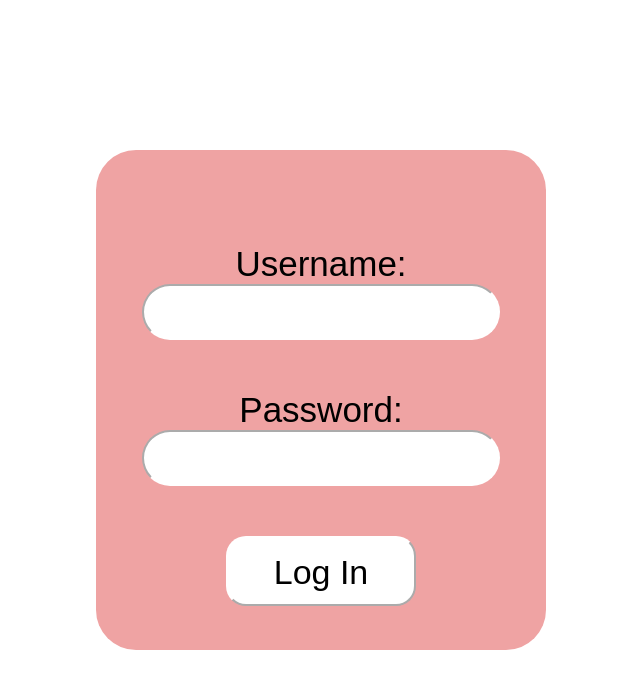
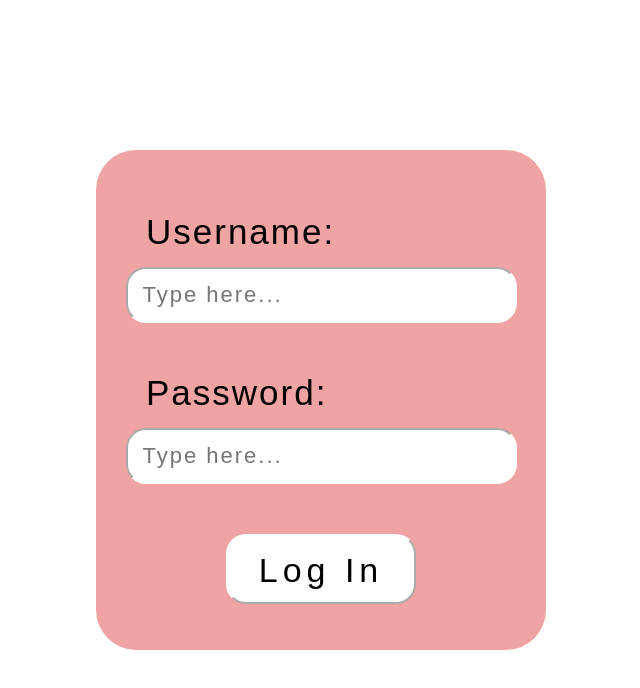
Before and after one commit to Project-Code-Recipe-Generator/Recipe-Generator, a React (Create React App) app in the folder recipegenerator-react/: page / in a window 1280 px wide. Shown: the top 688 px of the page, without its empty margins (319-959 px from the left). Built offline with nearby package versions, Linux system fonts and the light colour scheme.

Commit message:
UPDATED login page

```diff
--- a/recipegenerator-react/src/components/Login.css
+++ b/recipegenerator-react/src/components/Login.css
@@ -24,27 +24,44 @@ label {
   align-items: center;
 }
 
-input {
+.input-text {
   width: 350px;
+  height: 50px;
+  font-family: "Poppins", sans-serif;
+  letter-spacing: 2px;
+  margin-bottom: 5px;
+}
+
+.input-box {
+  width: 370px;
   height: 50px;
   background-color: white;
   border-color: white;
-  border-radius: 40px;
+  border-radius: 20px;
   display: flex;
   justify-content: center;
   align-items: center;
 }
 
+input[type="text"],
+input[type="password"] {
+  font-size: 22px;
+  font-family: "Poppins", sans-serif;
+  letter-spacing: 2px;
+  padding-left: 15px;
+}
 .button {
   width: 190px;
   height: 70px;
   font-family: "Poppins", sans-serif;
   background-color: white;
   padding: 15px;
+  letter-spacing: 5px;
   font-size: 34px;
   border-radius: 20px;
   border-color: white;
   margin-top: 50px;
+  margin-bottom: 35px;
 }
 
 .button:hover {
--- a/recipegenerator-react/src/components/Login.jsx
+++ b/recipegenerator-react/src/components/Login.jsx
@@ -1,14 +1,36 @@
-import React from "react";
+import React, { useState } from "react";
 import "./Login.css";
 
 const Login = () => {
+  const [username, setUsername] = useState("");
+  const [password, setPassword] = useState("");
   return (
     <div>
       <div className="box">
-        <label for="inputBox">Username:</label>
-        <input type="text" id="inputBox" name="inputBox" />
-        <label for="inputBox">Password:</label>
-        <input type="text" id="inputBox" name="inputBox" />
+        <label htmlFor="username" className="input-text">
+          Username:
+        </label>
+        <input
+          type="text"
+          id="username"
+          name="username"
+          placeholder="Type here..."
+          className="input-box"
+          value={username}
+          onChange={(e) => setUsername(e.target.value)}
+        />
+        <label htmlFor="password" className="input-text">
+          Password:
+        </label>
+        <input
+          type="password"
+          id="password"
+          name="password"
+          placeholder="Type here..."
+          className="input-box"
+          value={password}
+          onChange={(e) => setPassword(e.target.value)}
+        />
         <button className="button">Log In</button>
       </div>
     </div>
```
